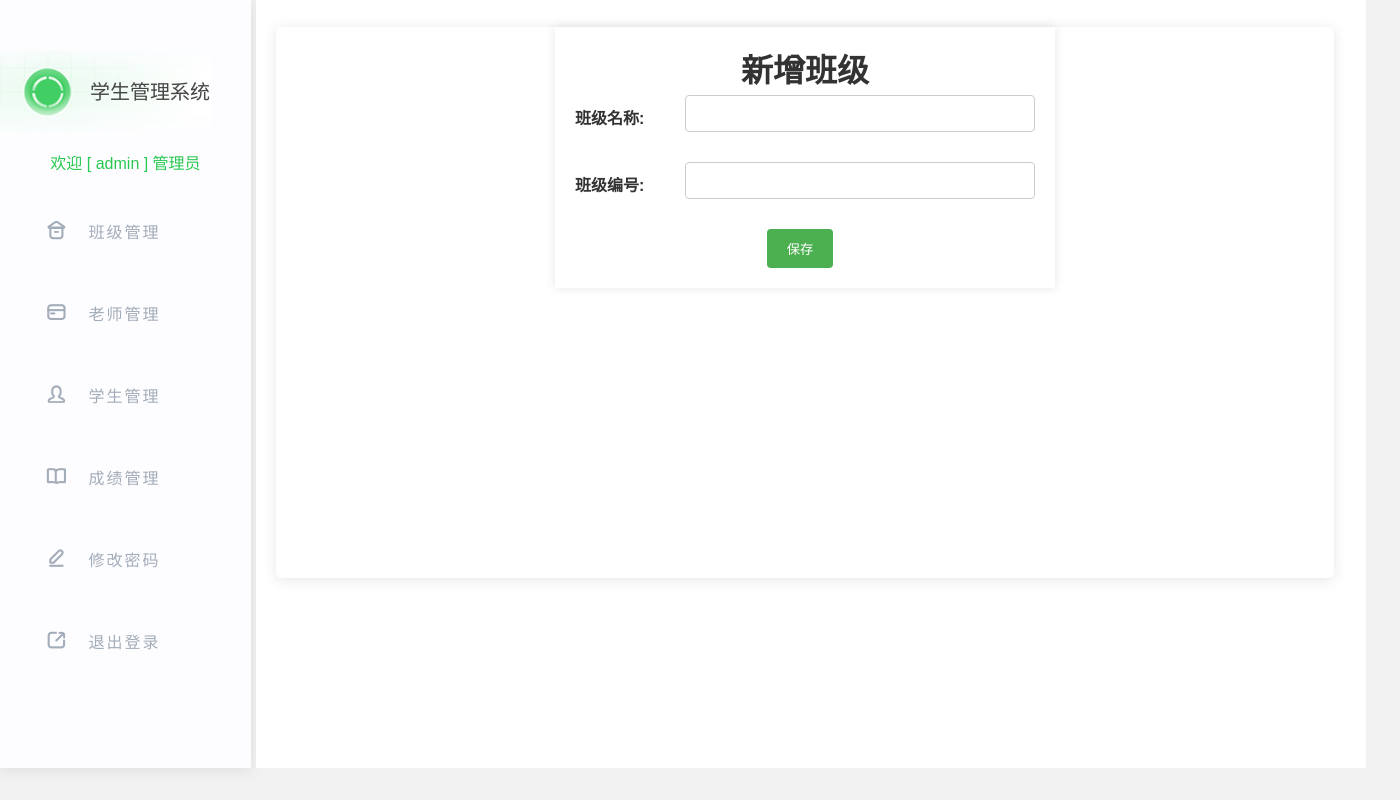
After one commit to cao-qh/student_management, a Django app: page /grades/create/ in a window 1400 px wide. The commit adds this page. Run offline with Django 5.2, Linux system fonts and the light colour scheme.

Commit message:
创建成绩编写完成

```diff
--- /dev/null
+++ b/grades/forms.py
@@ -0,0 +1,9 @@
+from django import forms
+
+from .models import Grade
+
+class GradeForm(forms.ModelForm):
+
+  class Meta:
+    model = Grade
+    fields = ['grade_name', 'grade_number']
--- a/grades/urls.py
+++ b/grades/urls.py
@@ -1,7 +1,8 @@
 from django.urls import path,include
-from .views import GradeListView
+from .views import GradeListView,GradeCreateView,GradeUpdateView
 
 urlpatterns = [
     path('', GradeListView.as_view(),name='grades_list'),
-    path('create/',GradeCreateView.as_view(),name='grades_create')
+    path('create/',GradeCreateView.as_view(),name='grades_create'),
+    path('<int:pk>/update/',GradeUpdateView.as_view(),name='grade_update')
 ]
--- a/grades/views.py
+++ b/grades/views.py
@@ -1,7 +1,8 @@
-from django.views.generic import ListView
+from django.views.generic import ListView,CreateView,UpdateView
 from django.db.models import Q
 
 from .models import Grade
+from .forms import GradeForm
 
 # Create your views here.
 class GradeListView(ListView):
@@ -20,3 +21,11 @@ class GradeListView(ListView):
                 Q(grade_number__icontains=search)
             )
         return queryset
+
+class GradeCreateView(CreateView):
+    model = Grade
+    template_name = 'grades/grade_form.html'
+    form_class = GradeForm
+
+class GradeUpdateView(UpdateView):
+    pass
--- /dev/null
+++ b/templates/grades/grade_form.html
@@ -0,0 +1,42 @@
+{% extends 'base.html' %}
+{% load static %}
+{% block content %}
+<link rel="stylesheet" href="{% static 'css/form.css' %}">
+
+<div class=bottom>
+  <div class=container>
+  <h1 style=text-align:center>
+    {% if object %}
+      编辑班级
+    {% else %}
+      新增班级
+    {% endif %}
+  </h1>
+  <form method=post>
+
+
+  <div class=form-group>
+  <label for=id_grade_name> 班级名称:</label>
+  <input type=text name=grade_name maxlength=50 required id=id_grade_name value>
+  <ul class=errors>
+
+  </ul>
+  </div>
+
+  <div class=form-group>
+  <label for=id_grade_number> 班级编号:</label>
+  <input type=text name=grade_number maxlength=10 required id=id_grade_number value>
+  <ul class=errors>
+
+  </ul>
+  </div>
+
+
+  <div class=handleButton>
+  <button type=submit id=saveButton>保存</button>
+  </div>
+  </form>
+  </div>
+ </div>
+
+{% endblock %}
--- a/templates/grades/grades_list.html
+++ b/templates/grades/grades_list.html
@@ -8,7 +8,7 @@
                   <span>班级名称:</span>
                   <input type="text" name="search" placeholder="搜索班级名称..." value="">
                   <input type="submit" value="搜索">
-                  <a href="/grades/create/">
+                  <a href="{% url 'grades_create' %}">
                       <button type="button" class="add">新增</button>
                   </a>
               </form>
```
